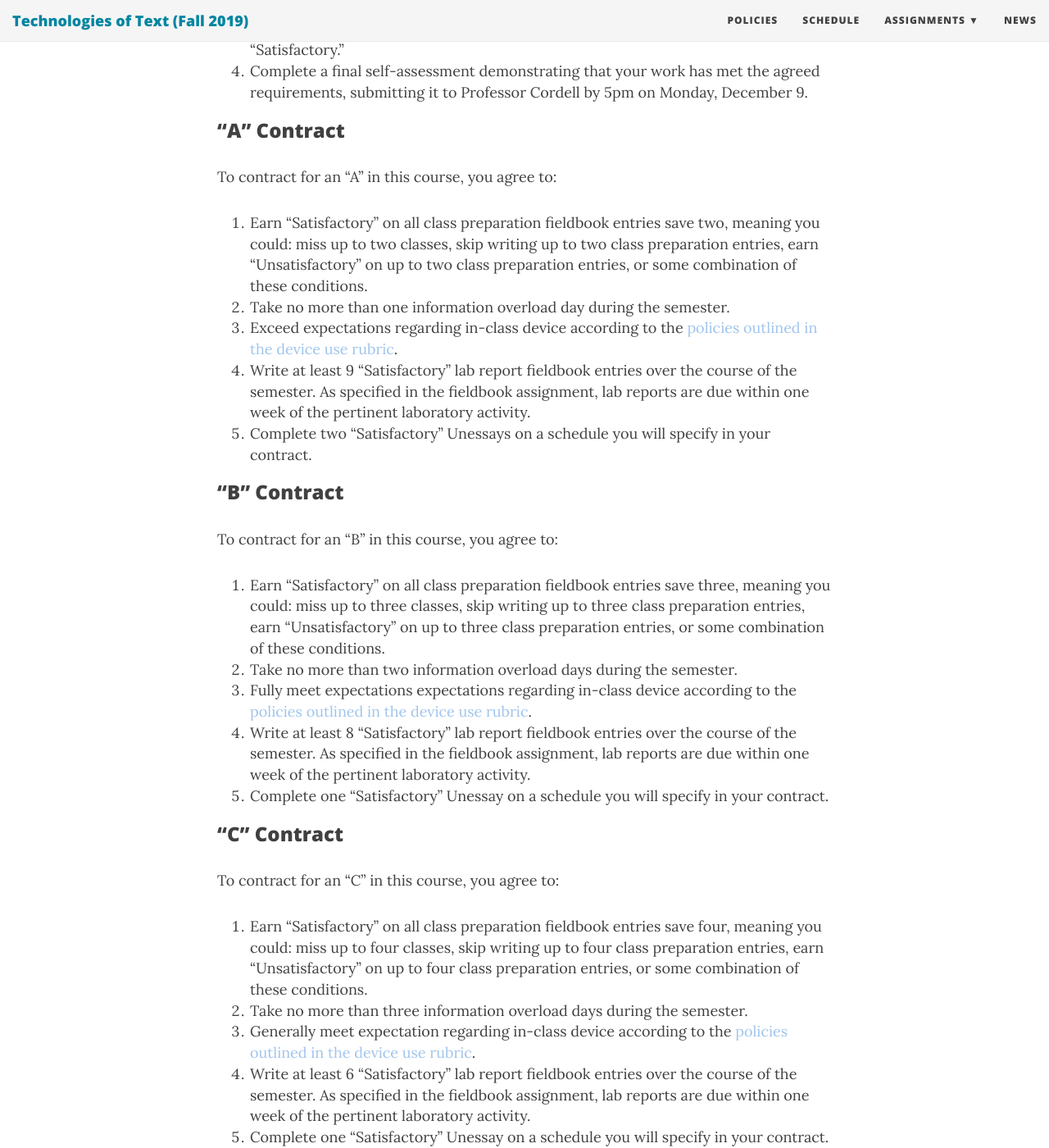
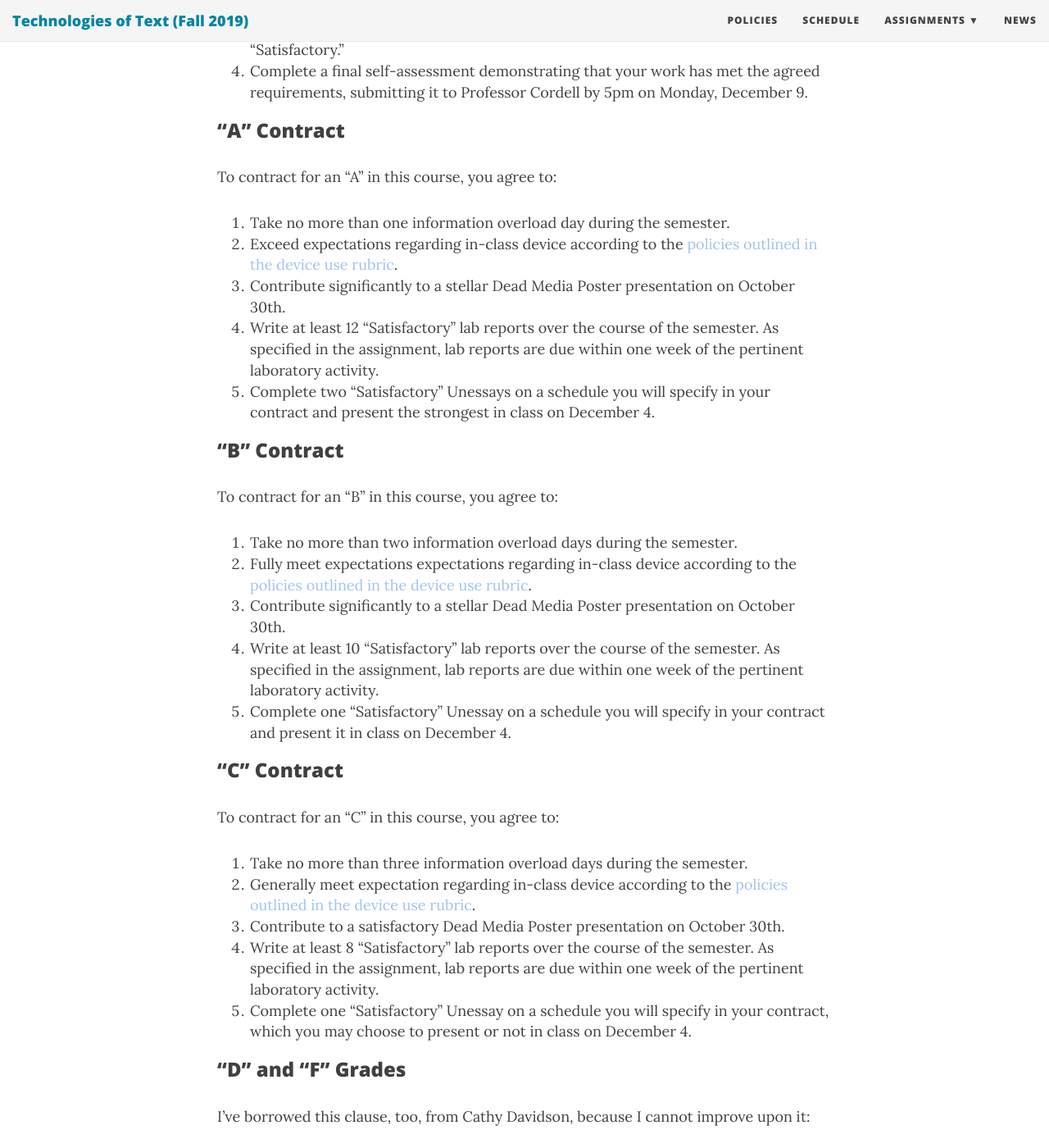
Before and after one commit to rccordell/f19tot, a Jekyll site: the page built from assignments.md, in a window 1280 px wide and 1400 px high, scrolled down 2087 px. Shown: the whole window at 82% size. Built offline with Jekyll 4.4.1, drawn with Linux system fonts in a browser that asks for light colours; nearby versions of some CDN libraries; some web fonts are replaced.

Commit message:
update schedule and assignments

```diff
--- a/_config.yml
+++ b/_config.yml
@@ -29,7 +29,7 @@ navbar-links:
   Assignments:
     - Overview and Grading: "assignments"
     - In-Class Work: "assignments/in-class"
-    - Fieldbook: "assignments/fieldbook"
+    - Lab Reports: "assignments/lab-reports"
     - Dead Media Poster: "assignments/dead-media"
     - Unessay: "assignments/unessay"
   News: "news"
--- a/assignments.md
+++ b/assignments.md
@@ -7,7 +7,7 @@ bigimg: /img/VictoriaPress-banner.jpg
 Technologies of Text will be assessed using a **contract grading system** (described below). The work of the class will be conducted across these four assignments:
 
 + [In-Class Work](/assignments/in-class)
-+ [Fieldbook](/assignments/fieldbook)
++ [Lab Reports](/assignments/lab-reports)
 + [Dead Media Poster](/assignments/dead-media)
 + [Unessays](/assignments/unessay)
 
@@ -40,31 +40,31 @@ To fulfill **any** grade contract a student must do the following, which should
 
 To contract for an "A" in this course, you agree to:
 
-1. Earn "Satisfactory" on all class preparation fieldbook entries save two, meaning you could: miss up to two classes, skip writing up to two class preparation entries, earn "Unsatisfactory" on up to two class preparation entries, or some combination of these conditions.
-2. Take no more than one information overload day during the semester.
-3. Exceed expectations regarding in-class device according to the [policies outlined in the device use rubric](/policies/).
-4. Write at least 9 "Satisfactory" lab report fieldbook entries over the course of the semester. As specified in the fieldbook assignment, lab reports are due within one week of the pertinent laboratory activity.
-5. Complete two "Satisfactory" Unessays on a schedule you will specify in your contract.
+1. Take no more than one information overload day during the semester.
+2. Exceed expectations regarding in-class device according to the [policies outlined in the device use rubric](/policies/).
+3. Contribute significantly to a stellar Dead Media Poster presentation on October 30th.
+4. Write at least 12 "Satisfactory" lab reports over the course of the semester. As specified in the assignment, lab reports are due within one week of the pertinent laboratory activity.
+5. Complete two "Satisfactory" Unessays on a schedule you will specify in your contract and present the strongest in class on December 4.
 
 ### "B" Contract
 
 To contract for an "B" in this course, you agree to:
 
-1. Earn "Satisfactory" on all class preparation fieldbook entries save three, meaning you could: miss up to three classes, skip writing up to three class preparation entries, earn "Unsatisfactory" on up to three class preparation entries, or some combination of these conditions.
-2. Take no more than two information overload days during the semester.
-3. Fully meet expectations expectations regarding in-class device according to the [policies outlined in the device use rubric](/policies/).
-4. Write at least 8 "Satisfactory" lab report fieldbook entries over the course of the semester. As specified in the fieldbook assignment, lab reports are due within one week of the pertinent laboratory activity.
-5. Complete one "Satisfactory" Unessay on a schedule you will specify in your contract.
+1. Take no more than two information overload days during the semester.
+2. Fully meet expectations expectations regarding in-class device according to the [policies outlined in the device use rubric](/policies/).
+3. Contribute significantly to a stellar Dead Media Poster presentation on October 30th.
+4. Write at least 10 "Satisfactory" lab reports over the course of the semester. As specified in the assignment, lab reports are due within one week of the pertinent laboratory activity.
+5. Complete one "Satisfactory" Unessay on a schedule you will specify in your contract and present it in class on December 4.
 
 ### "C" Contract
 
 To contract for an "C" in this course, you agree to:
 
-1. Earn "Satisfactory" on all class preparation fieldbook entries save four, meaning you could: miss up to four classes, skip writing up to four class preparation entries, earn "Unsatisfactory" on up to four class preparation entries, or some combination of these conditions.
-2. Take no more than three information overload days during the semester.
-3. Generally meet expectation regarding in-class device according to the [policies outlined in the device use rubric](/policies/).
-4. Write at least 6 "Satisfactory" lab report fieldbook entries over the course of the semester. As specified in the fieldbook assignment, lab reports are due within one week of the pertinent laboratory activity.
-5. Complete one "Satisfactory" Unessay on a schedule you will specify in your contract.
+1. Take no more than three information overload days during the semester.
+2. Generally meet expectation regarding in-class device according to the [policies outlined in the device use rubric](/policies/).
+3. Contribute to a satisfactory Dead Media Poster presentation on October 30th.
+3. Write at least 8 "Satisfactory" lab reports over the course of the semester. As specified in the assignment, lab reports are due within one week of the pertinent laboratory activity.
+4. Complete one "Satisfactory" Unessay on a schedule you will specify in your contract, which you may choose to present or not in class on December 4.
 
 ### "D" and "F" Grades
 
```
Also changed, not shown: assignments/fieldbook.md (deleted, +0 -83 lines), assignments/lab-reports.md (added, +58 -0 lines), schedule2.md (deleted, +0 -223 lines).
